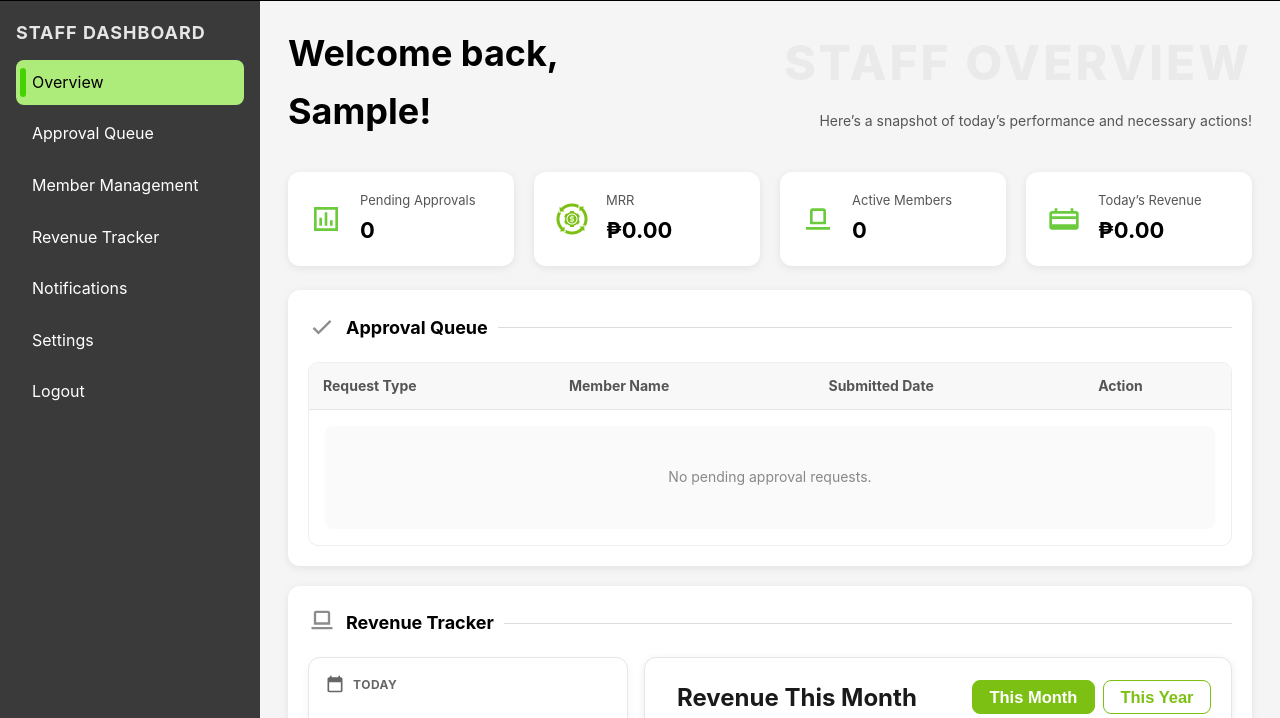
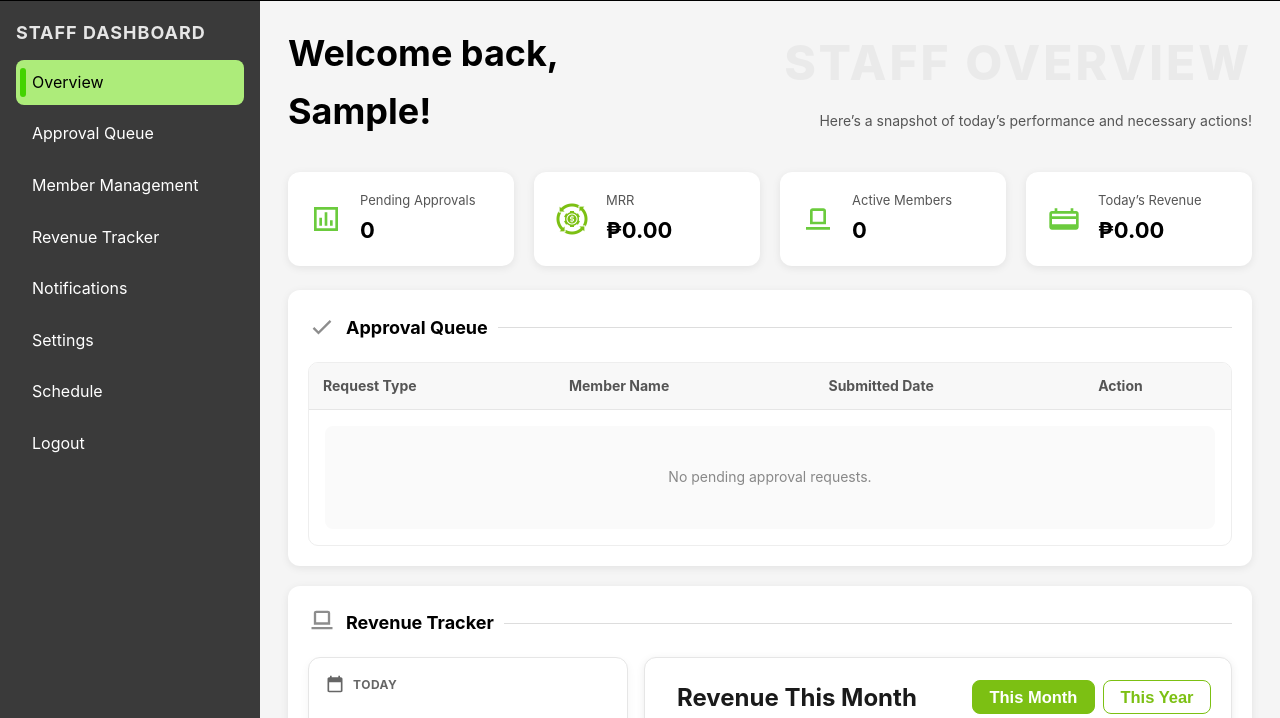
Before and after one commit to Klipwen/CSIT327-G5-CebuFitnessHub, a Django app: page /staff_dashboard/ in a window 1280 px wide. Shown: the part 81-799 px from the top of the page. Run offline with Django 5.2, Linux system fonts and the light colour scheme; the visitor is signed in with stand-in values (Sample User, id 1); data comes from the database, SQL or seed files in the repository; data that the repository does not hold is empty.

Commit message:
feat: added Schedule tab for navigation to the sidebar

```diff
--- a/PythonProject/cebufitnesshubproject/templates/gymapp/staff_dashboard.html
+++ b/PythonProject/cebufitnesshubproject/templates/gymapp/staff_dashboard.html
@@ -41,6 +41,7 @@
         <a href="#revenue" class="nav-item">Revenue Tracker</a>
         <a href="#notifications" class="nav-item">Notifications</a>
         <a href="{% url 'staff_settings' %}" class="nav-item">Settings</a>
+        <a href="{% url 'staff_schedule' %}" class="nav-item">Schedule</a>
         <a href="{% url 'logout' %}" class="nav-item" aria-label="Logout" id="logoutBtn">Logout</a>
       </nav>
     </aside>
```
